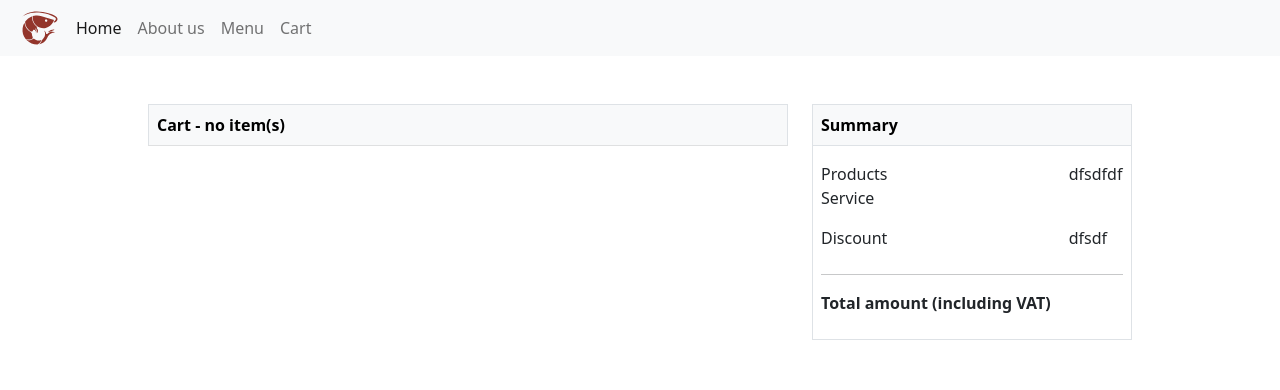
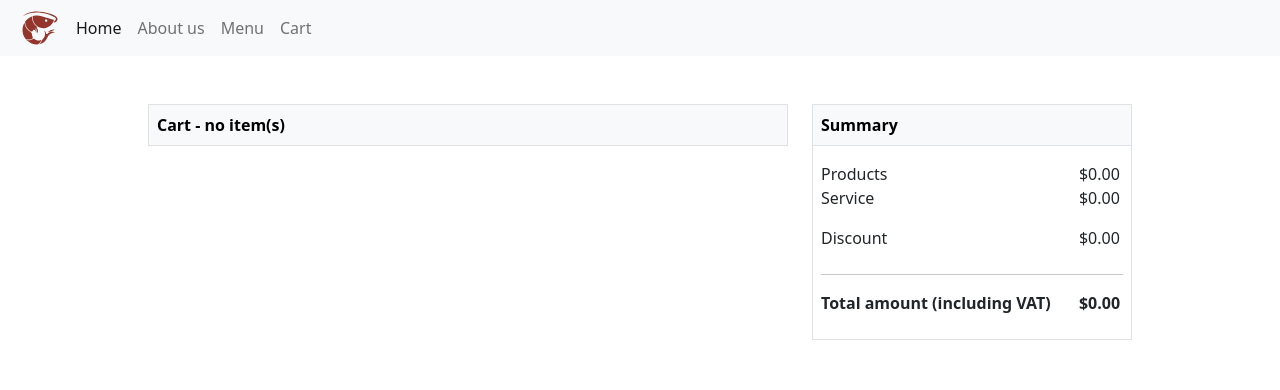
Before and after one commit to isolde-r/FE16-CR6-Rupprechter, an Angular app in the folder gamberoRosso/: page /cart in a window 1280 px wide. Shown: the top 390 px of the page. Built offline with nearby package versions, Linux system fonts and the light colour scheme.

Commit message:
adds cart calculation

```diff
--- a/gamberoRosso/src/app/order.service.ts
+++ b/gamberoRosso/src/app/order.service.ts
@@ -7,20 +7,50 @@ import { Dish } from './dishes';
 })
 export class OrderService {
   items: Dish[] = [];
-
   constructor() { }
 
-addToCart(element: Dish){
+  addToCart(element: Dish) {
     this.items.push(element);
 
   }
 
-getElements(){
+  getElements() {
     return this.items;
   }
 
-clearCart(){
+  clearCart() {
     this.items = [];
     return this.items;
   }
+
+  calcTotalProd() {
+    let total: number = 0;
+    for (const item of this.items) {
+      total += item.price;
     }
+    return total
+    // console.log(total)
+  }
+
+  calcService(){
+    return (this.calcTotalProd() * 0.1);
+  }
+
+  calcTotalSum(){
+    let totalProdAndServ = this.calcTotalProd() + this.calcService();
+    if (totalProdAndServ > 40) {
+      return (totalProdAndServ - totalProdAndServ*0.15);
+    }
+    return totalProdAndServ
+  }
+
+  calcDiscount(){
+    let totalProdAndServ = this.calcTotalProd() + this.calcService();
+    if (totalProdAndServ > 40) {
+      return (totalProdAndServ*0.15)
+    }
+
+    return 0
+  }
+
+}
--- a/gamberoRosso/src/app/order/order.component.html
+++ b/gamberoRosso/src/app/order/order.component.html
@@ -35,15 +35,15 @@
         <tbody class="p-2">
             <tr>
                 <td scope="row" class="pt-3 pb-0">Products</td>
-                <td class="pt-3 pb-0">dfsdfdf</td>
+                <td class="pt-3 pb-0">{{totalProd | currency}}</td>
             </tr>
             <tr>
                 <td scope="row" class="pt-0">Service</td>
-                <td class="pt-0"></td>
+                <td class="pt-0">{{service | currency}}</td>
             </tr>
             <tr>
                 <td scope="row">Discount</td>
-                <td>dfsdf</td>
+                <td>{{discount | currency}}</td>
             </tr>
             <tr>
                 <td scope="row" colspan="2" class="py-0">
@@ -53,7 +53,7 @@
             </tr>
             <tr class="fw-bold">
                 <td scope="row" class="pt-0 pb-4">Total amount (including VAT)</td>
-                <td class="pt-0 pb-4"></td>
+                <td class="pt-0 pb-4">{{totalSum | currency}}</td>
             </tr>
         </tbody>
     </table>
--- a/gamberoRosso/src/app/order/order.component.ts
+++ b/gamberoRosso/src/app/order/order.component.ts
@@ -10,6 +10,10 @@ import { FormControl, FormGroup } from '@angular/forms';
 })
 export class OrderComponent implements OnInit {
   cartItems: Dish[] = [];
+  totalProd: number = 0;
+  totalSum: number = 0;
+  service: number = 0;
+  discount: number = 0;
   constructor(private orderServ: OrderService) { }
 
   checkOutForm = new FormGroup({
@@ -19,14 +23,21 @@ export class OrderComponent implements OnInit {
     email: new FormControl("")
   })
 
-  onPurchase(){
+  onPurchase() {
     // message
     this.cartItems = this.orderServ.clearCart();
     this.checkOutForm.reset();
   }
 
+
+
+
   ngOnInit(): void {
     this.cartItems = this.orderServ.getElements();
+    this.totalProd = this.orderServ.calcTotalProd();
+    this.service = this.orderServ.calcService();
+    this.discount = this.orderServ.calcDiscount();
+    this.totalSum = this.orderServ.calcTotalSum();
   }
 
 }
```
Lines whose indentation alone changed are shown as unchanged.
